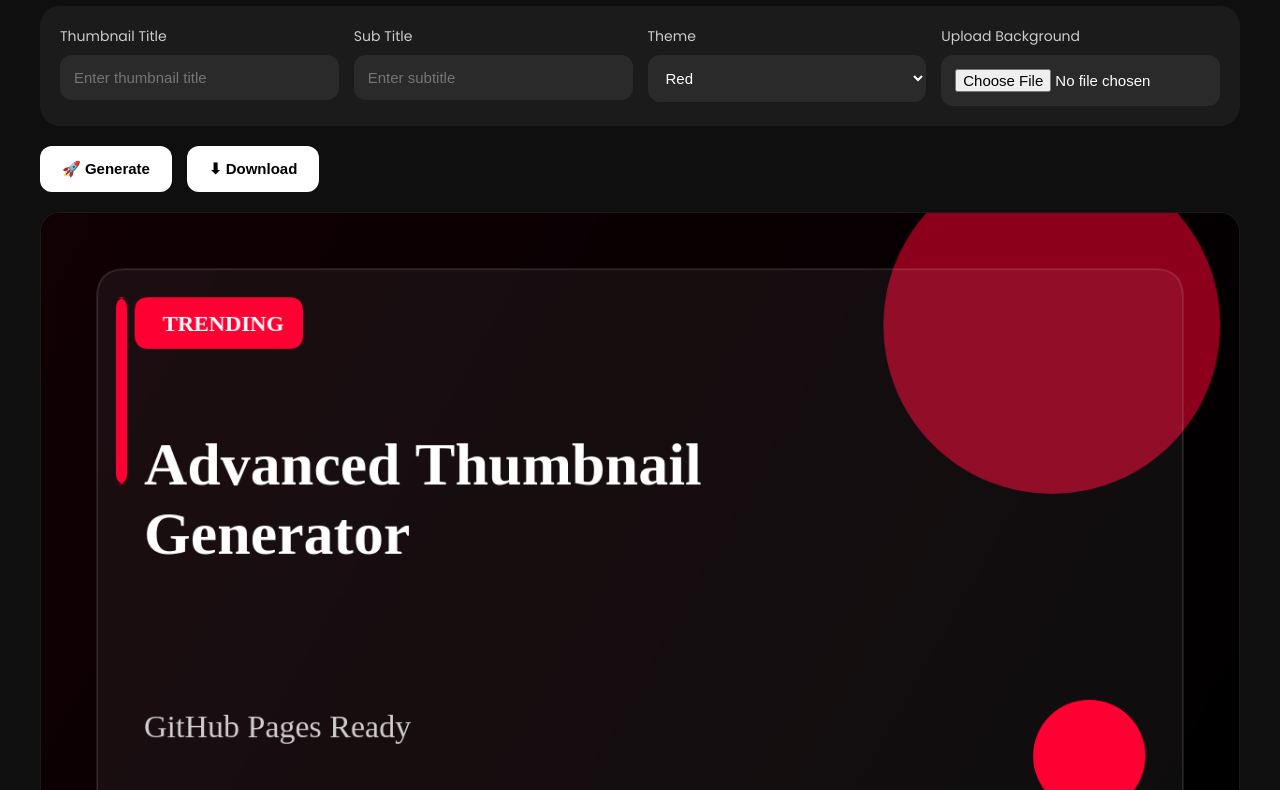
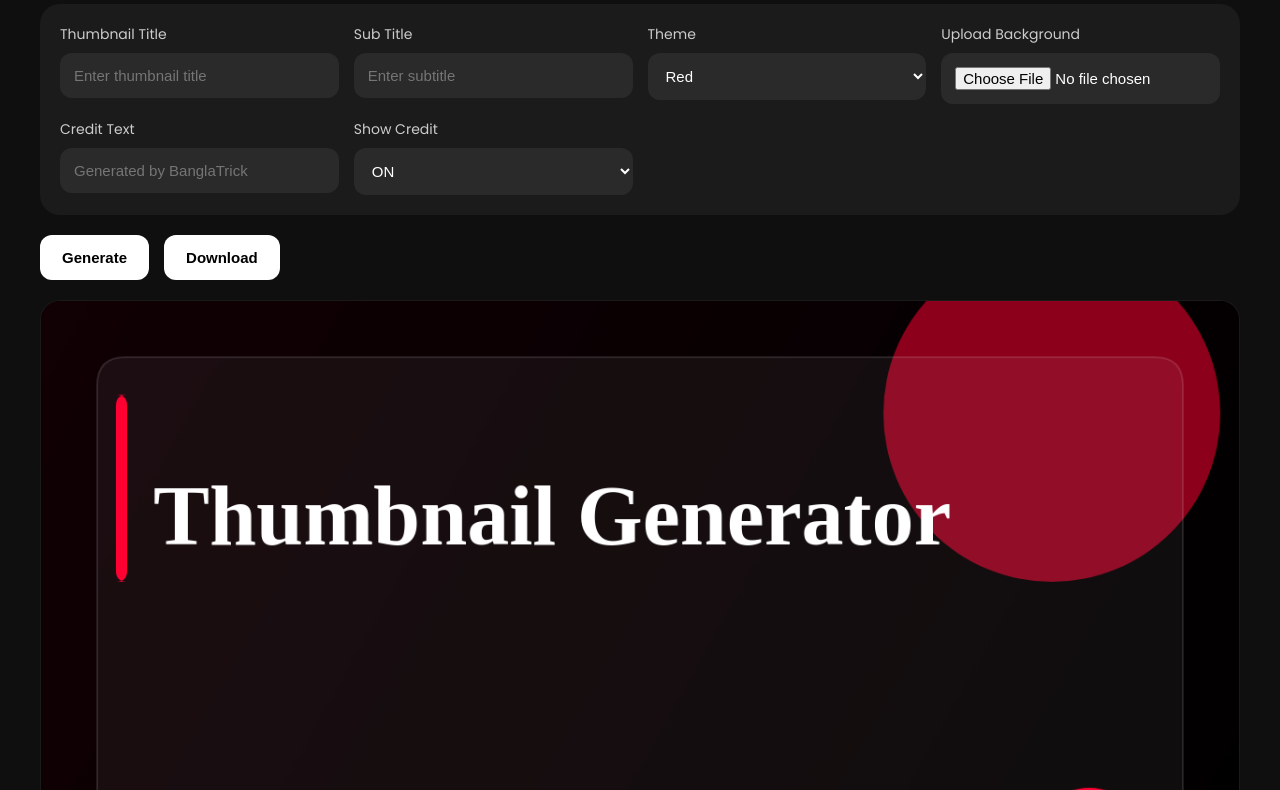
Before and after one commit to mdmuradhasanmedia/Canvas-Thumbnail-Tool, a plain HTML site: page index.html in a window 1280 px wide. Shown: the part 91-881 px from the top of the page. Drawn offline with Linux system fonts and the light colour scheme.

Commit message:
Update index.html

```diff
--- a/index.html
+++ b/index.html
@@ -1,13 +1,14 @@
 <!DOCTYPE html>
 <html lang="en">
 <head>
-  <meta charset="UTF-8" />
-  <meta name="viewport" content="width=device-width, initial-scale=1.0"/>
-  <title>Advanced Thumbnail Generator</title>
+  <meta charset="UTF-8">
+  <meta name="viewport" content="width=device-width, initial-scale=1.0">
+  <title>Thumbnail Generator</title>
 
-  <link href="https://fonts.googleapis.com/css2?family=Poppins:wght@400;600;700;800&display=swap" rel="stylesheet">
+  <link href="https://fonts.googleapis.com/css2?family=Poppins:wght@400;500;600;700;800&display=swap" rel="stylesheet">
 
   <style>
+
     *{
       margin:0;
       padding:0;
@@ -27,7 +28,7 @@
     }
 
     h1{
-      font-size:38px;
+      font-size:36px;
       font-weight:800;
     }
 
@@ -96,15 +97,11 @@
       background:black;
     }
 
-    .footer{
-      opacity:0.6;
-      font-size:14px;
-    }
   </style>
 </head>
 <body>
 
-  <h1>🔥 Advanced Thumbnail Generator</h1>
+  <h1>Thumbnail Generator</h1>
 
   <div class="panel">
 
@@ -120,6 +117,7 @@
 
     <div class="group">
       <label>Theme</label>
+
       <select id="theme">
         <option value="red">Red</option>
         <option value="blue">Blue</option>
@@ -133,18 +131,40 @@
       <input type="file" id="bgUpload" accept="image/*">
     </div>
 
+    <div class="group">
+      <label>Credit Text</label>
+
+      <input
+        type="text"
+        id="creditText"
+        placeholder="Generated by BanglaTrick"
+      >
+    </div>
+
+    <div class="group">
+      <label>Show Credit</label>
+
+      <select id="showCredit">
+        <option value="true">ON</option>
+        <option value="false">OFF</option>
+      </select>
+    </div>
+
   </div>
 
   <div class="actions">
-    <button onclick="generateThumbnail()">🚀 Generate</button>
-    <button onclick="downloadThumbnail()">⬇ Download</button>
+
+    <button onclick="generateThumbnail()">
+      Generate
+    </button>
+
+    <button onclick="downloadThumbnail()">
+      Download
+    </button>
+
   </div>
 
   <canvas id="canvas" width="1280" height="720"></canvas>
-
-  <div class="footer">
-    GitHub Pages Ready • No Server Needed
-  </div>
 
   <script>
 
@@ -153,19 +173,23 @@
 
     let backgroundImage = null;
 
-    // URL Parameter Support
-    const urlParams = new URLSearchParams(window.location.search);
+    // URL Parameters
 
-    if(urlParams.get("title")){
-      document.getElementById("title").value = urlParams.get("title");
+    const params = new URLSearchParams(window.location.search);
+
+    if(params.get("title")){
+      document.getElementById("title").value = params.get("title");
     }
 
-    if(urlParams.get("subtitle")){
-      document.getElementById("subtitle").value = urlParams.get("subtitle");
+    if(params.get("subtitle")){
+      document.getElementById("subtitle").value = params.get("subtitle");
     }
 
     // Background Upload
-    document.getElementById("bgUpload").addEventListener("change", function(e){
+
+    document
+      .getElementById("bgUpload")
+      .addEventListener("change", function(e){
 
       const file = e.target.files[0];
 
@@ -178,7 +202,9 @@
         const img = new Image();
 
         img.onload = function(){
+
           backgroundImage = img;
+
           generateThumbnail();
         }
 
@@ -187,6 +213,8 @@
 
       reader.readAsDataURL(file);
     });
+
+    // Themes
 
     function getTheme(theme){
 
@@ -202,38 +230,36 @@
       return themes[theme];
     }
 
-    function wrapText(text, maxWidth, fontSize){
+    // Rounded Rectangle
 
-      ctx.font = `800 ${fontSize}px Poppins`;
+    function drawRoundedRect(x,y,w,h,r){
 
-      const words = text.split(" ");
+      ctx.beginPath();
 
-      let lines = [];
-      let line = "";
+      ctx.moveTo(x+r,y);
 
-      for(let n=0;n<words.length;n++){
+      ctx.lineTo(x+w-r,y);
 
-        let testLine = line + words[n] + " ";
-        let metrics = ctx.measureText(testLine);
+      ctx.quadraticCurveTo(x+w,y,x+w,y+r);
 
-        if(metrics.width > maxWidth && n > 0){
+      ctx.lineTo(x+w,y+h-r);
 
-          lines.push(line);
-          line = words[n] + " ";
+      ctx.quadraticCurveTo(x+w,y+h,x+w-r,y+h);
 
-        }else{
+      ctx.lineTo(x+r,y+h);
 
-          line = testLine;
+      ctx.quadraticCurveTo(x,y+h,x,y+h-r);
 
-        }
-      }
+      ctx.lineTo(x,y+r);
 
-      lines.push(line);
+      ctx.quadraticCurveTo(x,y,x+r,y);
 
-      return lines;
+      ctx.closePath();
     }
 
-    function autoFontSize(text, maxWidth){
+    // Auto Font Size
+
+    function autoFontSize(text,maxWidth){
 
       let size = 90;
 
@@ -242,6 +268,7 @@
         ctx.font = `800 ${size}px Poppins`;
 
         if(ctx.measureText(text).width <= maxWidth){
+
           return size;
         }
 
@@ -251,155 +278,268 @@
       return 40;
     }
 
-    function drawRoundedRect(x,y,w,h,r){
+    // Wrap Text
 
-      ctx.beginPath();
+    function wrapText(text,maxWidth,fontSize){
 
-      ctx.moveTo(x+r,y);
-      ctx.lineTo(x+w-r,y);
-      ctx.quadraticCurveTo(x+w,y,x+w,y+r);
-      ctx.lineTo(x+w,y+h-r);
-      ctx.quadraticCurveTo(x+w,y+h,x+w-r,y+h);
-      ctx.lineTo(x+r,y+h);
-      ctx.quadraticCurveTo(x,y+h,x,y+h-r);
-      ctx.lineTo(x,y+r);
-      ctx.quadraticCurveTo(x,y,x+r,y);
+      ctx.font = `800 ${fontSize}px Poppins`;
 
-      ctx.closePath();
+      const words = text.split(" ");
+
+      let lines = [];
+      let line = "";
+
+      for(let i=0;i<words.length;i++){
+
+        let testLine = line + words[i] + " ";
+
+        let metrics = ctx.measureText(testLine);
+
+        if(metrics.width > maxWidth && i > 0){
+
+          lines.push(line);
+
+          line = words[i] + " ";
+
+        }else{
+
+          line = testLine;
+        }
+      }
+
+      lines.push(line);
+
+      return lines;
     }
+
+    // Generate Thumbnail
 
     function generateThumbnail(){
 
       const title =
         document.getElementById("title").value ||
-        "Advanced Thumbnail Generator";
+        "Thumbnail Generator";
 
       const subtitle =
         document.getElementById("subtitle").value ||
-        "GitHub Pages Ready";
+        "Professional Design";
 
-      const theme = document.getElementById("theme").value;
+      const theme =
+        document.getElementById("theme").value;
 
-      const [primary, secondary] = getTheme(theme);
+      const creditText =
+        document.getElementById("creditText").value;
+
+      const showCredit =
+        document.getElementById("showCredit").value === "true";
+
+      const [primary,secondary] = getTheme(theme);
 
       // Clear
-      ctx.clearRect(0,0,canvas.width,canvas.height);
+
+      ctx.clearRect(
+        0,
+        0,
+        canvas.width,
+        canvas.height
+      );
 
       // Background
+
       if(backgroundImage){
 
-        ctx.drawImage(backgroundImage,0,0,canvas.width,canvas.height);
-
-      }else{
-
-        const gradient = ctx.createLinearGradient(
+        ctx.drawImage(
+          backgroundImage,
           0,
           0,
           canvas.width,
           canvas.height
         );
 
-        gradient.addColorStop(0, secondary);
-        gradient.addColorStop(1, "#000");
+      }else{
+
+        const gradient =
+          ctx.createLinearGradient(
+            0,
+            0,
+            canvas.width,
+            canvas.height
+          );
+
+        gradient.addColorStop(0,secondary);
+        gradient.addColorStop(1,"#000");
 
         ctx.fillStyle = gradient;
-        ctx.fillRect(0,0,canvas.width,canvas.height);
+
+        ctx.fillRect(
+          0,
+          0,
+          canvas.width,
+          canvas.height
+        );
       }
 
       // Overlay
+
       ctx.fillStyle = "rgba(0,0,0,0.55)";
-      ctx.fillRect(0,0,canvas.width,canvas.height);
 
-      // Glow
+      ctx.fillRect(
+        0,
+        0,
+        canvas.width,
+        canvas.height
+      );
+
+      // Glow Circle
+
       ctx.fillStyle = primary;
 
       ctx.beginPath();
-      ctx.arc(1080,120,180,0,Math.PI*2);
+
+      ctx.arc(
+        1080,
+        120,
+        180,
+        0,
+        Math.PI * 2
+      );
+
       ctx.fill();
 
-      // Dark overlay
+      // Dark Overlay
+
       ctx.fillStyle = "rgba(0,0,0,0.45)";
-      ctx.fillRect(0,0,canvas.width,canvas.height);
 
-      // Glass Box
-      drawRoundedRect(60,60,1160,600,30);
+      ctx.fillRect(
+        0,
+        0,
+        canvas.width,
+        canvas.height
+      );
+
+      // Main Glass Box
+
+      drawRoundedRect(
+        60,
+        60,
+        1160,
+        600,
+        30
+      );
 
       ctx.fillStyle = "rgba(255,255,255,0.05)";
+
       ctx.fill();
 
       ctx.strokeStyle = "rgba(255,255,255,0.12)";
+
       ctx.lineWidth = 2;
+
       ctx.stroke();
 
-      // Accent line
+      // Accent Line
+
       ctx.fillStyle = primary;
-      drawRoundedRect(80,90,12,200,12);
+
+      drawRoundedRect(
+        80,
+        100,
+        12,
+        200,
+        12
+      );
+
       ctx.fill();
 
-      // Badge
-      drawRoundedRect(100,90,180,55,15);
+      // Title
 
-      ctx.fillStyle = primary;
-      ctx.fill();
+      let fontSize =
+        autoFontSize(title,900);
+
+      ctx.font =
+        `800 ${fontSize}px Poppins`;
 
       ctx.fillStyle = "white";
-      ctx.font = "700 24px Poppins";
-      ctx.fillText("TRENDING",130,126);
 
-      // Title
-      let fontSize = autoFontSize(title, 900);
+      const lines =
+        wrapText(
+          title,
+          900,
+          fontSize
+        );
 
-      ctx.font = `800 ${fontSize}px Poppins`;
-      ctx.fillStyle = "white";
-
-      const lines = wrapText(title, 900, fontSize);
-
-      let startY = 290;
+      let startY = 260;
 
       lines.forEach((line,index)=>{
 
         ctx.fillText(
           line,
-          110,
-          startY + (index * (fontSize + 10))
+          120,
+          startY + (
+            index * (fontSize + 10)
+          )
         );
 
       });
 
       // Subtitle
+
       ctx.font = "500 34px Poppins";
-      ctx.fillStyle = "rgba(255,255,255,0.8)";
+
+      ctx.fillStyle =
+        "rgba(255,255,255,0.82)";
 
       ctx.fillText(
         subtitle,
-        110,
+        120,
         560
       );
 
-      // Decorative circle
+      // Decorative Circle
+
       ctx.beginPath();
-      ctx.arc(1120,580,60,0,Math.PI*2);
+
+      ctx.arc(
+        1120,
+        580,
+        60,
+        0,
+        Math.PI * 2
+      );
 
       ctx.fillStyle = primary;
+
       ctx.fill();
 
-      // Footer
-      ctx.font = "500 20px Poppins";
-      ctx.fillStyle = "rgba(255,255,255,0.55)";
+      // Credit
 
-      ctx.fillText(
-        "Generated by BanglaTrick",
-        920,
-        680
-      );
+      if(showCredit && creditText.trim() !== ""){
+
+        ctx.font = "500 20px Poppins";
+
+        ctx.fillStyle =
+          "rgba(255,255,255,0.55)";
+
+        ctx.fillText(
+          creditText,
+          850,
+          680
+        );
+      }
+
     }
+
+    // Download
 
     function downloadThumbnail(){
 
-      const link = document.createElement("a");
+      const link =
+        document.createElement("a");
 
       link.download = "thumbnail.png";
-      link.href = canvas.toDataURL("image/png");
+
+      link.href =
+        canvas.toDataURL("image/png");
 
       link.click();
     }
```
